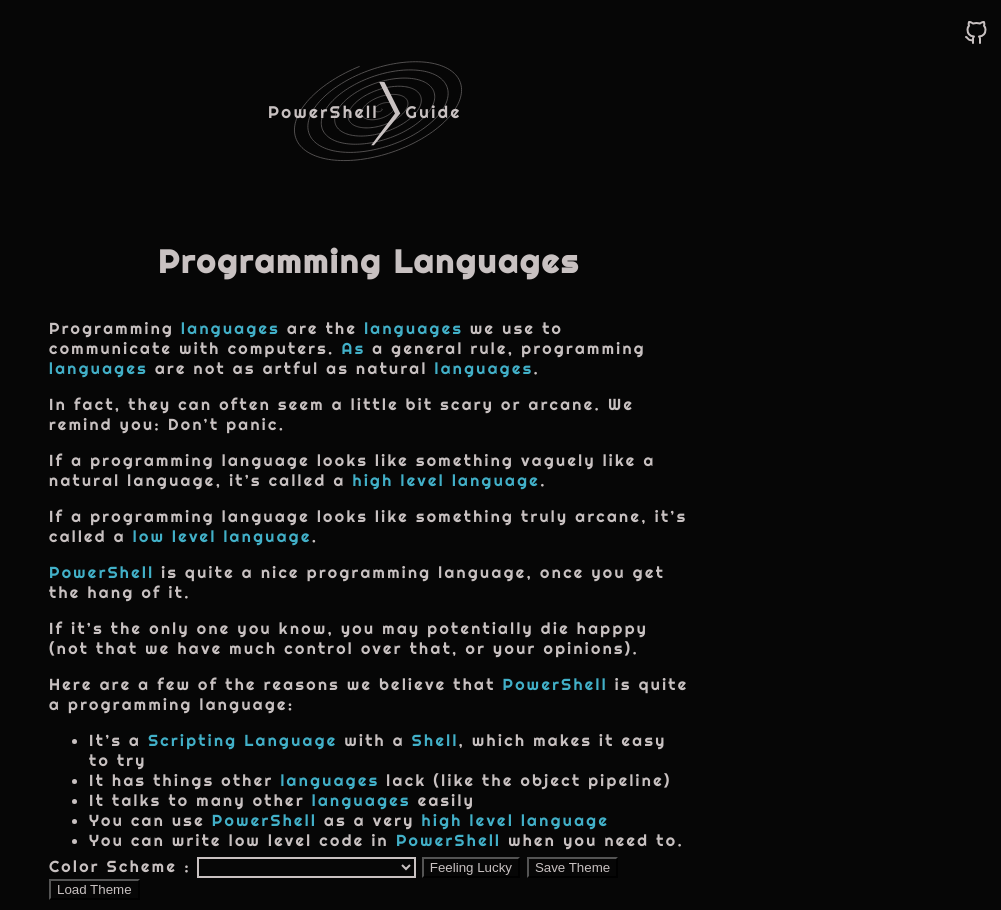
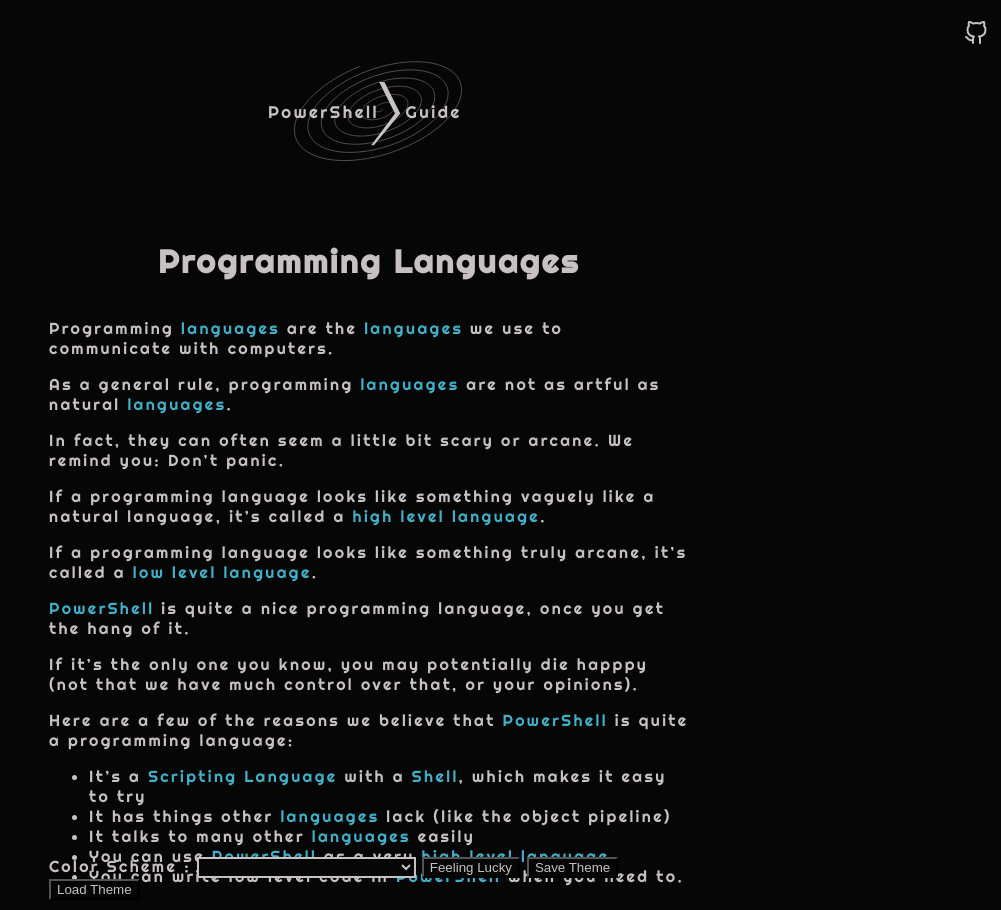
Before and after one commit to PowerShellGuides/PowerShellGuide, a Jekyll site: the page built from docs/Languages/Programming-Languages.md, in a window 1280 px wide. Shown: the whole page, without its empty margins (279-1280 px from the left). Built offline with Jekyll 4.4.1, drawn with Linux system fonts in a browser that asks for light colours; part of the change alters nothing that is shown.

```diff
--- a/docs/Languages/Programming-Languages.md
+++ b/docs/Languages/Programming-Languages.md
@@ -9,8 +9,8 @@ layout: default
 ---
 
 Programming [languages](/Languages) are the [languages](/Languages) we use to communicate with computers.
-[
-As](/PowerShell/Operators/Type-Operators) a general rule, programming [languages](/Languages) are not as artful as natural [languages](/Languages).
+
+As a general rule, programming [languages](/Languages) are not as artful as natural [languages](/Languages).
 
 In fact, they can often seem a little bit scary or arcane.  We remind you:  Don't panic.
 
```
